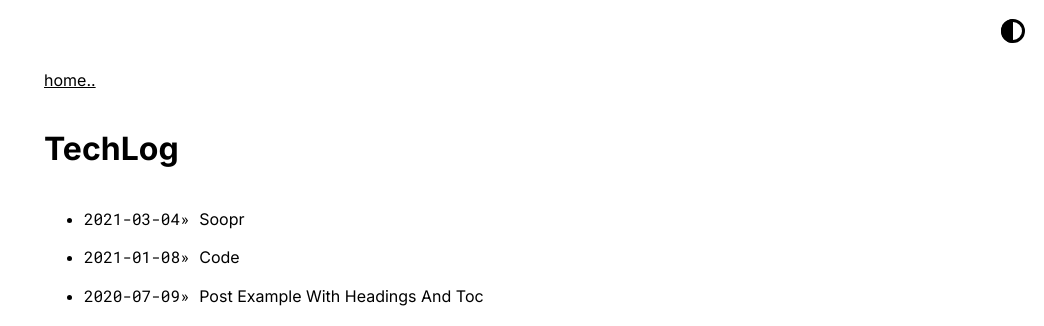
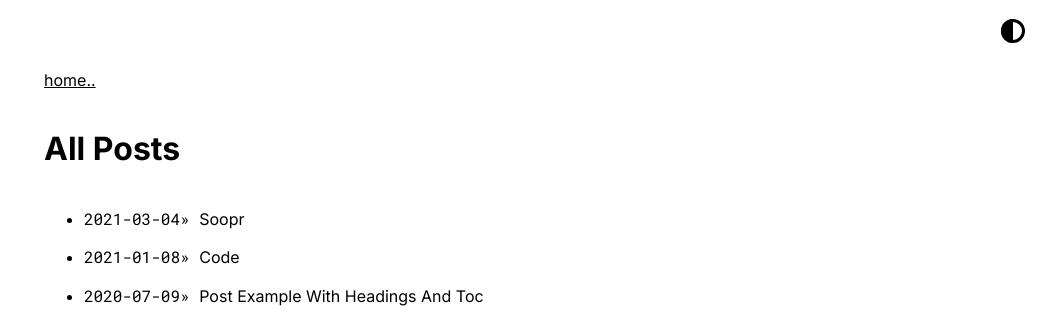
Before and after one commit to joonwan/joonwan.github.io, a Jekyll site: the page built from blog.html, in a window 1280 px wide. Shown: the top 326 px of the page, without its empty margins (236-1280 px from the left). Built offline with Jekyll 4.4.1, drawn with Linux system fonts in a browser that asks for light colours.

Commit message:
fix: change title of blog

```diff
--- a/_config.yml
+++ b/_config.yml
@@ -1,4 +1,5 @@
 title: TechLog
+blog_title: All Posts
 author: joonwan
 url: https://joonwan.github.io # root address of the site
 description: > # description of the site (multiple lines allowed)
@@ -35,7 +36,7 @@ theme_config:
   home:
     title_projects: Portfolio
     title_misc_list: Details
-    title_blog: Blog
+    title_blog: Recent Posts
     title_old_projects: Old Projects
 
 soopr:
--- a/_layouts/blog.html
+++ b/_layouts/blog.html
@@ -4,7 +4,7 @@ layout: default
 <a href="{{ "/" | relative_url }}">{{ site.theme_config.back_home_text }}</a>
 
 <header>
-  <h1>{{ site.title }}</h1>
+  <h1>{{ site.blog_title }}</h1>
 </header>
 
 {% include post_list.html %}
```
